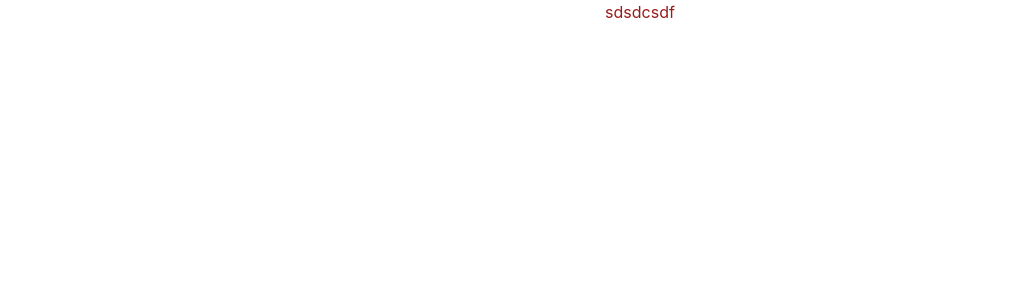
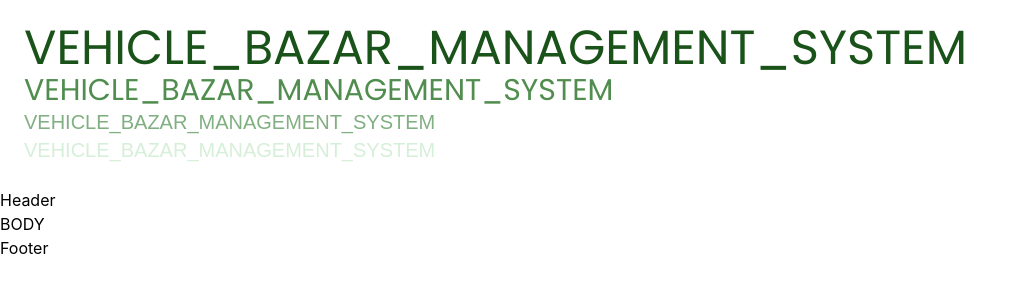
Before and after one commit to JaiminTatvasoft/vehiclebazar, a React (Create React App) app: page / in a window 1280 px wide. Shown: the top 300 px of the page, without its empty margins (0-1026 px from the left). Built offline with nearby package versions, Linux system fonts and the light colour scheme.

Commit message:
material-tailwind, browser-router, shades and font added

```diff
--- a/package.json
+++ b/package.json
@@ -3,6 +3,7 @@
   "version": "0.1.0",
   "private": true,
   "dependencies": {
+    "@material-tailwind/react": "^2.1.10",
     "@testing-library/jest-dom": "^5.17.0",
     "@testing-library/react": "^13.4.0",
     "@testing-library/user-event": "^13.5.0",
@@ -10,6 +11,7 @@
     "postcss": "^8.4.49",
     "react": "^18.3.1",
     "react-dom": "^18.3.1",
+    "react-router-dom": "^6.28.0",
     "react-scripts": "5.0.1",
     "tailwindcss": "^3.4.15",
     "web-vitals": "^2.1.4"
--- a/public/index.html
+++ b/public/index.html
@@ -24,7 +24,11 @@
       work correctly both with client-side routing and a non-root public URL.
       Learn how to configure a non-root public URL by running `npm run build`.
     -->
-    <title>React App</title>
+    <title>Vehicle-Bazar</title>
+    <link
+      href="https://fonts.googleapis.com/css2?family=Poppins&display=swap"
+      rel="stylesheet"
+    />
   </head>
   <body>
     <noscript>You need to enable JavaScript to run this app.</noscript>
--- a/src/App.js
+++ b/src/App.js
@@ -1,9 +1,30 @@
-import './App.css';
+import { Outlet } from "react-router-dom";
+import "./App.css";
+import Header from "./component/Header";
+import Footer from "./component/Footer";
 
 function App() {
   return (
-    <div className="App">
-      <h1 className='text-red-800'>sdsdcsdf</h1>
+    <div className="app">
+      <div className="text-darkestGreen p-6">
+        <h1 className="font-poppins text-5xl">
+          VEHICLE_BAZAR_MANAGEMENT_SYSTEM
+        </h1>
+        <p className="font-poppins text-3xl text-darkGreen">
+          VEHICLE_BAZAR_MANAGEMENT_SYSTEM
+        </p>
+        <p className="font-arial text-xl text-mediumGreen">
+          VEHICLE_BAZAR_MANAGEMENT_SYSTEM
+        </p>
+        <p className="font-arial text-xl text-lightGreen">
+          VEHICLE_BAZAR_MANAGEMENT_SYSTEM
+        </p>
+      </div>
+      <Header />
+      <main>
+        <Outlet />
+      </main>
+      <Footer />
     </div>
   );
 }
--- /dev/null
+++ b/src/component/Body.jsx
@@ -0,0 +1,9 @@
+const Body = () => {
+  return (
+    <div>
+      <h1>BODY</h1>
+    </div>
+  );
+};
+
+export default Body;
--- /dev/null
+++ b/src/component/Error.jsx
@@ -0,0 +1,13 @@
+import { useRouteError } from "react-router-dom";
+const Error = () => {
+  const err = useRouteError();
+  return (
+    <div>
+      <h1>Error</h1>
+      <h1>This is react series</h1>
+      <h3>{err}</h3>
+    </div>
+  );
+};
+
+export default Error;
--- /dev/null
+++ b/src/component/Footer.jsx
@@ -0,0 +1,9 @@
+const Footer = () => {
+  return (
+    <div>
+      <h1>Footer</h1>
+    </div>
+  );
+};
+
+export default Footer;
--- /dev/null
+++ b/src/component/Header.jsx
@@ -0,0 +1,11 @@
+// import { Alert } from "@material-tailwind/react";
+const Header = () => {
+  return (
+    <div>
+      <h1>Header</h1>
+      {/* <Alert color="blue">An info alert for showing message.</Alert> */}
+    </div>
+  );
+};
+
+export default Header;
--- a/src/index.js
+++ b/src/index.js
@@ -1,17 +1,29 @@
-import React from 'react';
-import ReactDOM from 'react-dom/client';
-import './index.css';
-import App from './App';
-import reportWebVitals from './reportWebVitals';
+import "./index.css";
+import App from "./App";
+import React from "react";
+import ReactDOM from "react-dom/client";
+import Error from "./component/Error";
+import { createBrowserRouter, RouterProvider } from "react-router-dom";
+import Body from "./component/Body";
+import { ThemeProvider } from "@material-tailwind/react";
 
-const root = ReactDOM.createRoot(document.getElementById('root'));
+const appRouter = createBrowserRouter([
+  {
+    path: "/",
+    element: <App />,
+    errorElement: <Error />,
+    children: [{ path: "/", element: <Body /> }],
+  },
+]);
+
+const root = ReactDOM.createRoot(document.getElementById("root"));
 root.render(
   <React.StrictMode>
-    <App />
+    <ThemeProvider>
+      <RouterProvider router={appRouter} />
+    </ThemeProvider>
   </React.StrictMode>
 );
 
-// If you want to start measuring performance in your app, pass a function
-// to log results (for example: reportWebVitals(console.log))
-// or send to an analytics endpoint. Learn more: https://bit.ly/CRA-vitals
-reportWebVitals();
+// <React.StrictMode>
+/* </React.StrictMode> */
--- a/tailwind.config.js
+++ b/tailwind.config.js
@@ -1,8 +1,43 @@
+// /** @type {import('tailwindcss').Config} */
+// module.exports = {
+//   content: ["./src/**/*.{js,jsx,ts,tsx}"],
+//   theme: {
+//     extend: {},
+//   },
+//   plugins: [],
+// };
+
+// const withMT = require("@material-tailwind/react/utils/withMT");
+
+// module.exports = withMT({
+//   content: ["./src/**/*.{js,jsx,ts,tsx}"],
+//   theme: {
+//     extend: {},
+//   },
+//   plugins: [],
+// });
+
+const withMT = require("@material-tailwind/react/utils/withMT");
 /** @type {import('tailwindcss').Config} */
-module.exports = {
-  content: ["./src/**/*.{js,jsx,ts,tsx}"],
+module.exports = withMT({
+  content: [
+    "./src/**/*.{js,jsx,ts,tsx}",
+    // "@material-tailwind/react/components/**/*.{js,ts,jsx,tsx}",
+    // "@material-tailwind/react/theme/components/**/*.{js,ts,jsx,tsx}",
+  ],
   theme: {
-    extend: {},
+    extend: {
+      colors: {
+        lightGreen: "#D6EFD8",
+        mediumGreen: "#80AF81",
+        darkGreen: "#508D4E",
+        darkestGreen: "#1A5319",
+      },
+      fontFamily: {
+        poppins: ["Poppins", "sans-serif"],
+        arial: ["Arial", "sans-serif"],
+      },
+    },
   },
   plugins: [],
-};
+});
```
Also changed, not shown: 1 other file (tests, documents, lock files or other folders).
